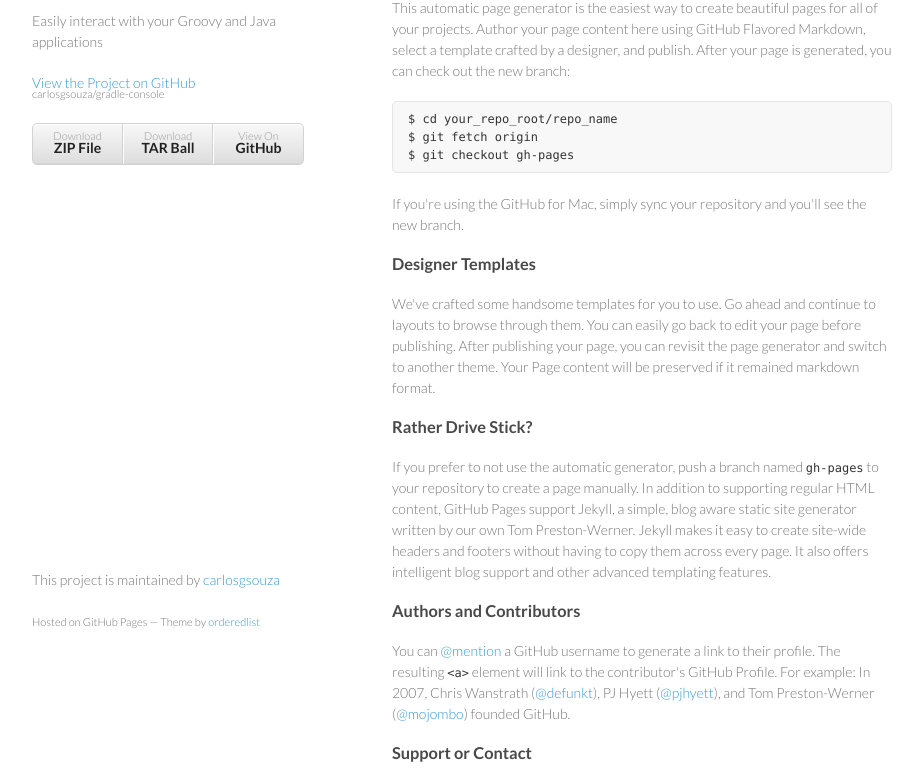
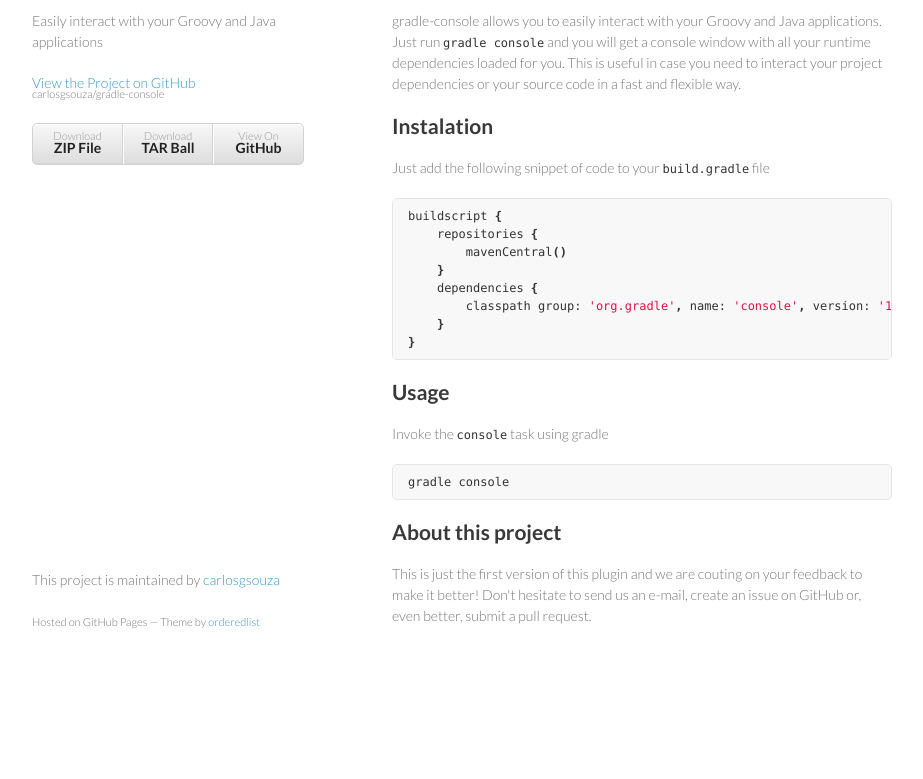
Before and after one commit to carlosgsouza/gradle-console, a plain HTML site: page index.html in a window 1280 px wide. Shown: the part 99-878 px from the top of the page, without its empty margins (178-1101 px from the left). After the commit the page ends 800 px from the top, so only its background shows below. Drawn offline with Linux system fonts and the light colour scheme.

```diff
--- a/index.html
+++ b/index.html
@@ -3,7 +3,7 @@
   <head>
     <meta charset="utf-8">
     <meta http-equiv="X-UA-Compatible" content="chrome=1">
-    <title>Gradle-console by carlosgsouza</title>
+    <title>gradle console by carlosgsouza</title>
 
     <link rel="stylesheet" href="stylesheets/styles.css">
     <link rel="stylesheet" href="stylesheets/pygment_trac.css">
@@ -15,7 +15,7 @@
   <body>
     <div class="wrapper">
       <header>
-        <h1>Gradle-console</h1>
+        <h1>gradle console</h1>
         <p>Easily interact with your Groovy and Java applications</p>
 
         <p class="view"><a href="https://github.com/carlosgsouza/gradle-console">View the Project on GitHub <small>carlosgsouza/gradle-console</small></a></p>
@@ -28,37 +28,41 @@
         </ul>
       </header>
       <section>
-        <h3>
-<a name="welcome-to-github-pages" class="anchor" href="#welcome-to-github-pages"><span class="octicon octicon-link"></span></a>Welcome to GitHub Pages.</h3>
+        <h1>
+<a name="gradle-console" class="anchor" href="#gradle-console"><span class="octicon octicon-link"></span></a>gradle-console</h1>
 
-<p>This automatic page generator is the easiest way to create beautiful pages for all of your projects. Author your page content here using GitHub Flavored Markdown, select a template crafted by a designer, and publish. After your page is generated, you can check out the new branch:</p>
+<p>gradle-console allows you to easily interact with your Groovy and Java applications.
+Just run <code>gradle console</code> and you will get a console window with all your runtime dependencies loaded for you.
+This is useful in case you need to interact your project dependencies or your source code in a fast and flexible way.</p>
 
-<pre><code>$ cd your_repo_root/repo_name
-$ git fetch origin
-$ git checkout gh-pages
+<h2>
+<a name="instalation" class="anchor" href="#instalation"><span class="octicon octicon-link"></span></a>Instalation</h2>
+
+<p>Just add the following snippet of code to your <code>build.gradle</code> file</p>
+
+<div class="highlight highlight-groovy"><pre><span class="n">buildscript</span> <span class="o">{</span>
+    <span class="n">repositories</span> <span class="o">{</span>
+        <span class="n">mavenCentral</span><span class="o">()</span>
+    <span class="o">}</span>
+    <span class="n">dependencies</span> <span class="o">{</span>
+        <span class="n">classpath</span> <span class="nl">group:</span> <span class="s1">'org.gradle'</span><span class="o">,</span> <span class="nl">name:</span> <span class="s1">'console'</span><span class="o">,</span> <span class="nl">version:</span> <span class="s1">'1.0'</span>
+    <span class="o">}</span>
+<span class="o">}</span>
+</pre></div>
+
+<h2>
+<a name="usage" class="anchor" href="#usage"><span class="octicon octicon-link"></span></a>Usage</h2>
+
+<p>Invoke the <code>console</code> task using gradle</p>
+
+<pre><code>gradle console
 </code></pre>
 
-<p>If you're using the GitHub for Mac, simply sync your repository and you'll see the new branch.</p>
+<h2>
+<a name="about-this-project" class="anchor" href="#about-this-project"><span class="octicon octicon-link"></span></a>About this project</h2>
 
-<h3>
-<a name="designer-templates" class="anchor" href="#designer-templates"><span class="octicon octicon-link"></span></a>Designer Templates</h3>
-
-<p>We've crafted some handsome templates for you to use. Go ahead and continue to layouts to browse through them. You can easily go back to edit your page before publishing. After publishing your page, you can revisit the page generator and switch to another theme. Your Page content will be preserved if it remained markdown format.</p>
-
-<h3>
-<a name="rather-drive-stick" class="anchor" href="#rather-drive-stick"><span class="octicon octicon-link"></span></a>Rather Drive Stick?</h3>
-
-<p>If you prefer to not use the automatic generator, push a branch named <code>gh-pages</code> to your repository to create a page manually. In addition to supporting regular HTML content, GitHub Pages support Jekyll, a simple, blog aware static site generator written by our own Tom Preston-Werner. Jekyll makes it easy to create site-wide headers and footers without having to copy them across every page. It also offers intelligent blog support and other advanced templating features.</p>
-
-<h3>
-<a name="authors-and-contributors" class="anchor" href="#authors-and-contributors"><span class="octicon octicon-link"></span></a>Authors and Contributors</h3>
-
-<p>You can <a href="https://github.com/blog/821" class="user-mention">@mention</a> a GitHub username to generate a link to their profile. The resulting <code>&lt;a&gt;</code> element will link to the contributor's GitHub Profile. For example: In 2007, Chris Wanstrath (<a href="https://github.com/defunkt" class="user-mention">@defunkt</a>), PJ Hyett (<a href="https://github.com/pjhyett" class="user-mention">@pjhyett</a>), and Tom Preston-Werner (<a href="https://github.com/mojombo" class="user-mention">@mojombo</a>) founded GitHub.</p>
-
-<h3>
-<a name="support-or-contact" class="anchor" href="#support-or-contact"><span class="octicon octicon-link"></span></a>Support or Contact</h3>
-
-<p>Having trouble with Pages? Check out the documentation at <a href="http://help.github.com/pages">http://help.github.com/pages</a> or contact <a href="mailto:support@github.com">support@github.com</a> and we’ll help you sort it out.</p>
+<p>This is just the first version of this plugin and we are couting on your feedback to make it better!
+Don't hesitate to send us an e-mail, create an issue on GitHub or, even better, submit a pull request. </p>
       </section>
       <footer>
         <p>This project is maintained by <a href="https://github.com/carlosgsouza">carlosgsouza</a></p>
@@ -66,6 +70,16 @@ $ git checkout gh-pages
       </footer>
     </div>
     <script src="javascripts/scale.fix.js"></script>
+              <script type="text/javascript">
+            var gaJsHost = (("https:" == document.location.protocol) ? "https://ssl." : "http://www.");
+            document.write(unescape("%3Cscript src='" + gaJsHost + "google-analytics.com/ga.js' type='text/javascript'%3E%3C/script%3E"));
+          </script>
+          <script type="text/javascript">
+            try {
+              var pageTracker = _gat._getTracker("UA-43826270-3");
+            pageTracker._trackPageview();
+            } catch(err) {}
+          </script>
 
   </body>
 </html>
```
Also changed, not shown: params.json (+1 -1 lines).
